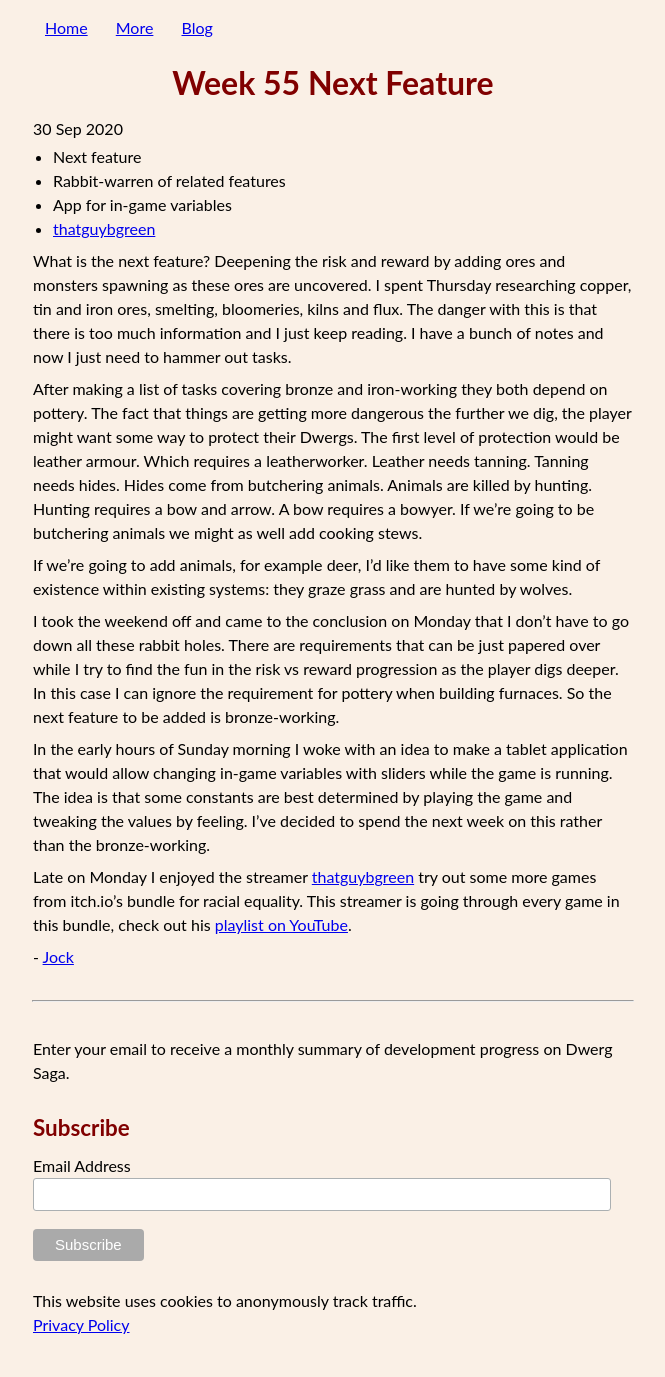
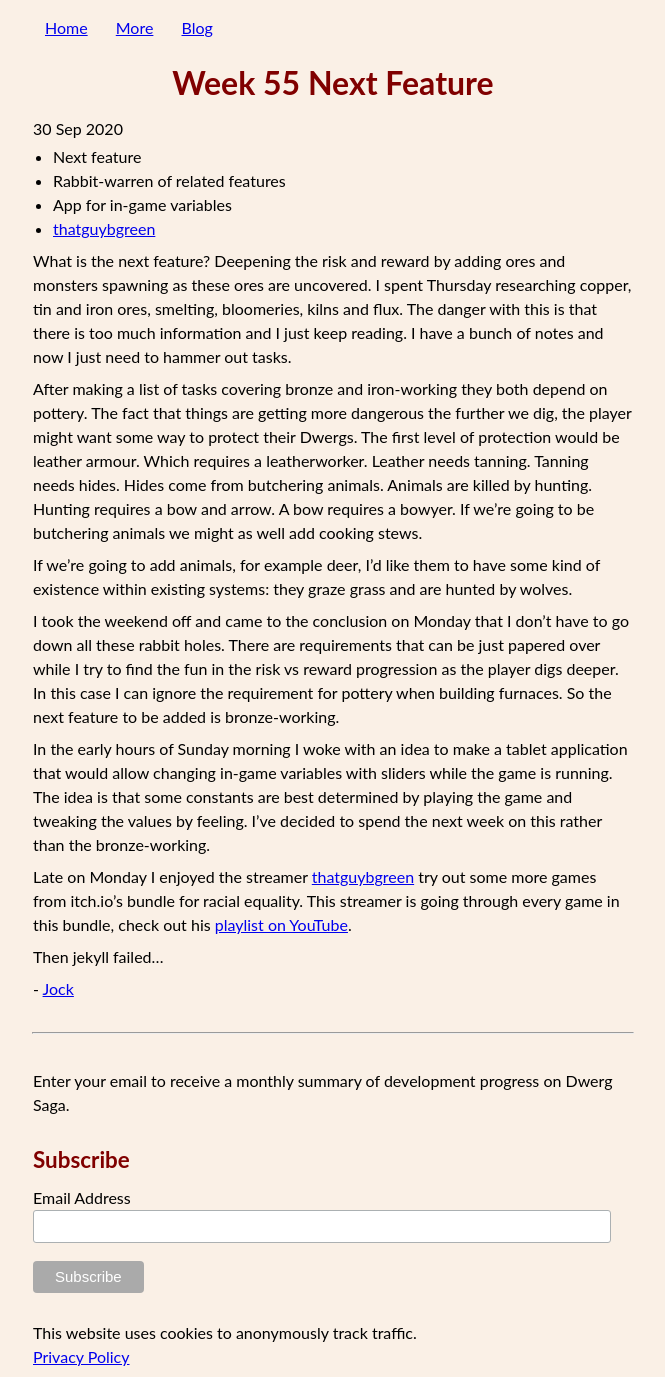
Before and after one commit to HaikuJock/haikujock.github.io, a Jekyll site: the page built from _posts/2020-09-30-Week-55-Next-Feature.md, in a window 1280 px wide. Shown: the whole page, without its empty margins (307-972 px from the left). Built offline with Jekyll 4.4.1, drawn with Linux system fonts in a browser that asks for light colours; comment, search, counter and statistics services are not loaded; before the commit the page ends 1345 px from its top, so only the background shows below that.

Commit message:
Then jekyll failed on GitHub but not locally

```diff
--- a/_posts/2020-09-30-Week-55-Next-Feature.md
+++ b/_posts/2020-09-30-Week-55-Next-Feature.md
@@ -17,3 +17,5 @@ I took the weekend off and came to the conclusion on Monday that I don't have to
 In the early hours of Sunday morning I woke with an idea to make a tablet application that would allow changing in-game variables with sliders while the game is running. The idea is that some constants are best determined by playing the game and tweaking the values by feeling. I've decided to spend the next week on this rather than the bronze-working.
 
 Late on Monday I enjoyed the streamer [thatguybgreen](https://www.twitch.tv/thatguybgreen) try out some more games from itch.io's bundle for racial equality. This streamer is going through every game in this bundle, check out his [playlist on YouTube](https://www.youtube.com/playlist?list=PLLbnc3fK78bMEMzTNNAqCWbt_RUI39VoB).
+
+Then jekyll failed...
```
